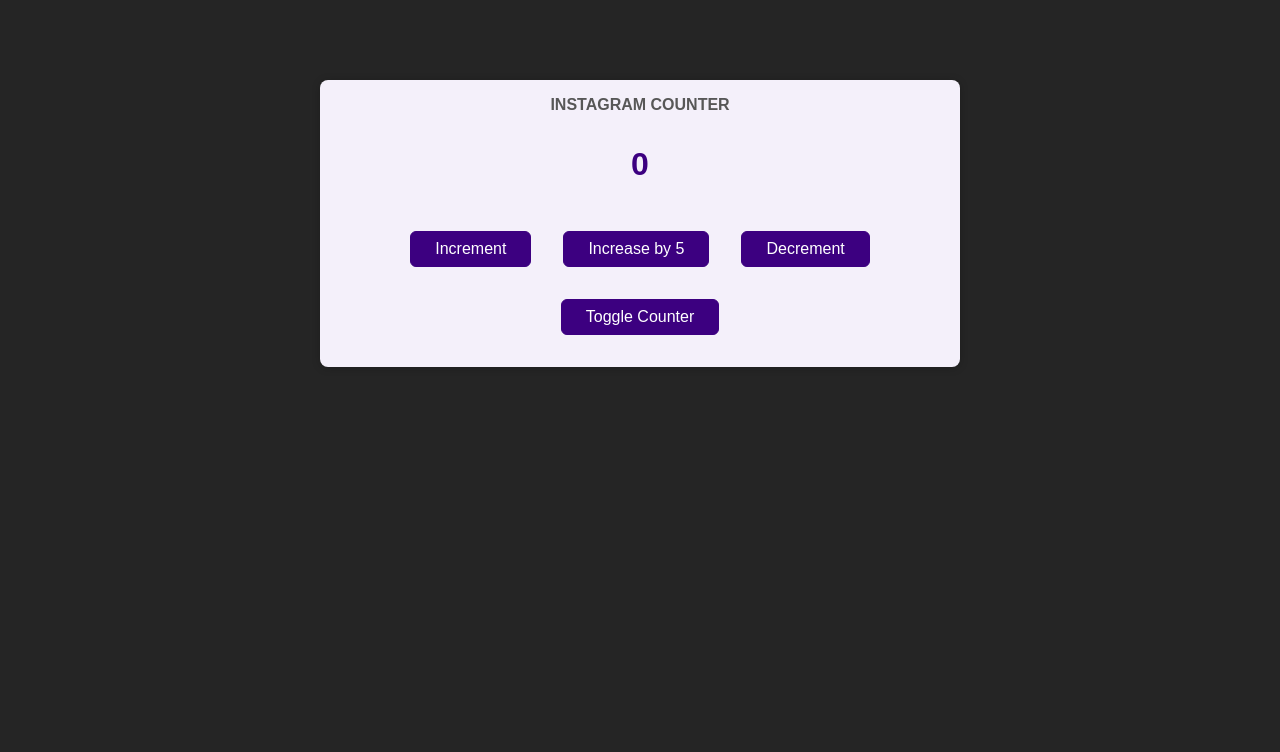
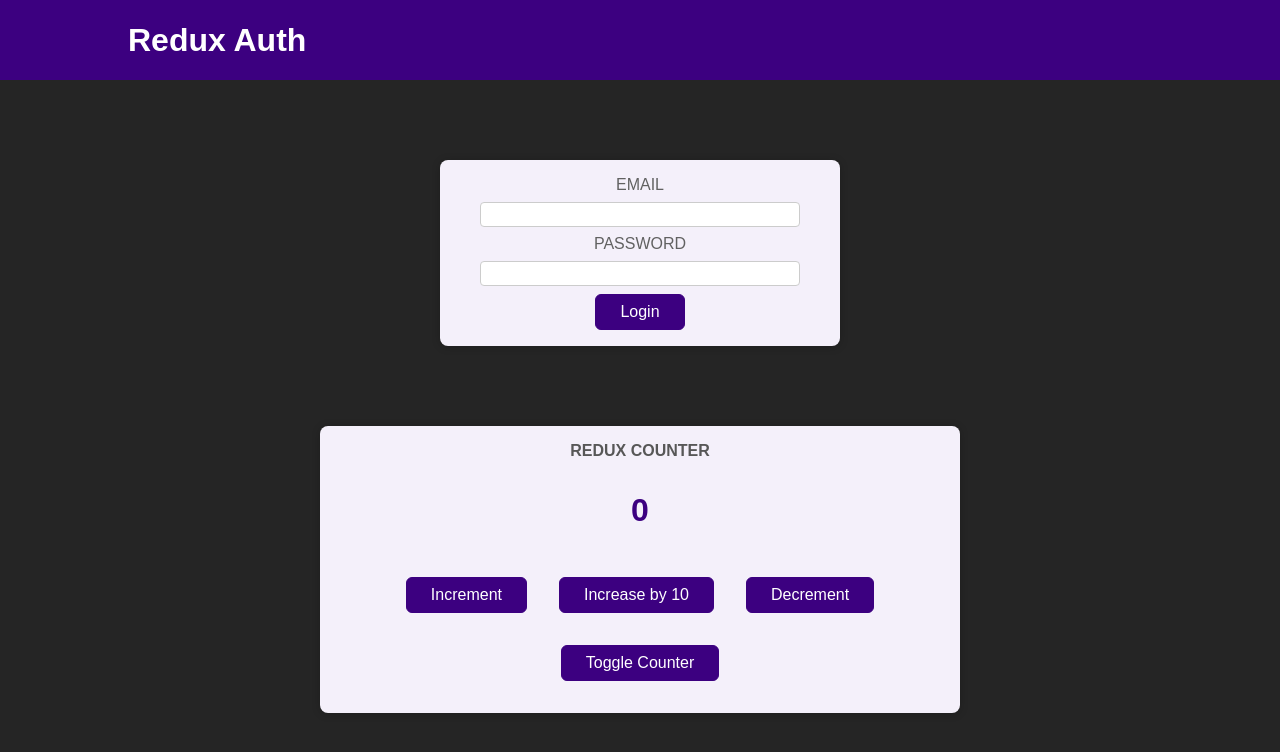
Before and after one commit to MehmetKaldirim/follower-orginizer, a React (Create React App) app: page / in a window 1280 px wide. Shown: the top 752 px of the page. Built offline with nearby package versions, Linux system fonts and the light colour scheme.

Commit message:
multiples added and aplitted

```diff
--- a/src/App.js
+++ b/src/App.js
@@ -1,7 +1,23 @@
+import { Fragment } from "react";
+import { useSelector } from "react-redux";
+
 import Counter from "./components/Counter";
 import Table from "./components/Table/Table";
+import Header from "./components/Header";
+import Auth from "./components/Auth";
+import UserProfile from "./components/UserProfile";
+
 function App() {
-  return <Counter />;
+  const isAuth = useSelector((state) => state.auth.isAuthenticated);
+
+  return (
+    <Fragment>
+      <Header />
+      {!isAuth && <Auth />}
+      {isAuth && <UserProfile />}
+      <Counter />
+    </Fragment>
+  );
 }
 
 export default App;
--- a/src/components/Auth.js
+++ b/src/components/Auth.js
@@ -1,17 +1,25 @@
-import classes from './Auth.module.css';
+import { useDispatch } from "react-redux";
 
+import classes from "./Auth.module.css";
+import { authActions } from "../store/auth-slice";
 const Auth = () => {
+  const dispatch = useDispatch();
+
+  const loginHandler = (event) => {
+    event.preventDefault();
+    dispatch(authActions.login());
+  };
   return (
     <main className={classes.auth}>
       <section>
-        <form>
+        <form onSubmit={loginHandler}>
           <div className={classes.control}>
-            <label htmlFor='email'>Email</label>
-            <input type='email' id='email' />
+            <label htmlFor="email">Email</label>
+            <input type="email" id="email" />
           </div>
           <div className={classes.control}>
-            <label htmlFor='password'>Password</label>
-            <input type='password' id='password' />
+            <label htmlFor="password">Password</label>
+            <input type="password" id="password" />
           </div>
           <button>Login</button>
         </form>
--- a/src/components/Counter.js
+++ b/src/components/Counter.js
@@ -1,36 +1,36 @@
 import { useSelector, useDispatch } from "react-redux";
 
-import { counterActions } from "../store/index";
+import { counterActions } from "../store/counter-slice";
 import classes from "./Counter.module.css";
 
 const Counter = () => {
   const dispatch = useDispatch();
-  const counter = useSelector((state) => state.counter);
-  const show = useSelector((state) => state.showCounter);
+  const counter = useSelector((state) => state.counter.counter);
+  const show = useSelector((state) => state.counter.showCounter);
 
   const incrementHandler = () => {
     dispatch(counterActions.increment());
   };
 
   const increaseHandler = () => {
-    //{type: SOME_UNIQUE_IDENTIFIER, payload: 10} payload is must
-    dispatch(counterActions.increase(5));
+    dispatch(counterActions.increase(10)); // { type: SOME_UNIQUE_IDENTIFIER, payload: 10 }
   };
 
   const decrementHandler = () => {
     dispatch(counterActions.decrement());
   };
+
   const toggleCounterHandler = () => {
-    dispatch(counterActions.toogleCounter());
+    dispatch(counterActions.toggleCounter());
   };
 
   return (
     <main className={classes.counter}>
-      <h1>Instagram Counter</h1>
+      <h1>Redux Counter</h1>
       {show && <div className={classes.value}>{counter}</div>}
       <div>
         <button onClick={incrementHandler}>Increment</button>
-        <button onClick={increaseHandler}>Increase by 5</button>
+        <button onClick={increaseHandler}>Increase by 10</button>
         <button onClick={decrementHandler}>Decrement</button>
       </div>
       <button onClick={toggleCounterHandler}>Toggle Counter</button>
@@ -39,3 +39,44 @@
 };
 
 export default Counter;
+
+// class Counter extends Component {
+//   incrementHandler() {
+//     this.props.increment();
+//   }
+
+//   decrementHandler() {
+//     this.props.decrement();
+//   }
+
+//   toggleCounterHandler() {}
+
+//   render() {
+//     return (
+//       <main className={classes.counter}>
+//         <h1>Redux Counter</h1>
+//         <div className={classes.value}>{this.props.counter}</div>
+//         <div>
+//           <button onClick={this.incrementHandler.bind(this)}>Increment</button>
+//           <button onClick={this.decrementHandler.bind(this)}>Decrement</button>
+//         </div>
+//         <button onClick={this.toggleCounterHandler}>Toggle Counter</button>
+//       </main>
+//     );
+//   }
+// }
+
+// const mapStateToProps = state => {
+//   return {
+//     counter: state.counter
+//   };
+// }
+
+// const mapDispatchToProps = dispatch => {
+//   return {
+//     increment: () => dispatch({ type: 'increment' }),
+//     decrement: () => dispatch({ type: 'decrement' }),
+//   }
+// };
+
+// export default connect(mapStateToProps, mapDispatchToProps)(Counter);
--- a/src/components/Header.js
+++ b/src/components/Header.js
@@ -1,22 +1,33 @@
-import classes from './Header.module.css';
+import classes from "./Header.module.css";
+
+import { useSelector, useDispatch } from "react-redux";
+import { authActions } from "../store/auth-slice";
 
 const Header = () => {
+  const isAuth = useSelector((state) => state.auth.isAuthenticated);
+  const dispatch = useDispatch();
+
+  const logoutHandler = () => {
+    dispatch(authActions.logout());
+  };
   return (
     <header className={classes.header}>
       <h1>Redux Auth</h1>
+      {isAuth && (
         <nav>
           <ul>
             <li>
-            <a href='/'>My Products</a>
+              <a href="/">My Products</a>
             </li>
             <li>
-            <a href='/'>My Sales</a>
+              <a href="/">My Sales</a>
             </li>
             <li>
-            <button>Logout</button>
+              <button onClick={logoutHandler}>Logout</button>
             </li>
           </ul>
         </nav>
+      )}
     </header>
   );
 };
--- /dev/null
+++ b/src/store/auth-slice.js
@@ -0,0 +1,21 @@
+import { createSlice } from "@reduxjs/toolkit";
+
+const initialAuthState = {
+  isAuthenticated: false,
+};
+
+const authSlice = createSlice({
+  name: "authentication",
+  initialState: initialAuthState,
+  reducers: {
+    login(state) {
+      state.isAuthenticated = true;
+    },
+    logout(state) {
+      state.isAuthenticated = false;
+    },
+  },
+});
+
+export const authActions = authSlice.actions;
+export default authSlice.reducer;
--- /dev/null
+++ b/src/store/counter-slice.js
@@ -0,0 +1,27 @@
+import { createSlice } from "@reduxjs/toolkit";
+
+const initialCounterState = { counter: 0, showCounter: true };
+
+const counterSlice = createSlice({
+  name: "counter",
+  initialState: initialCounterState,
+  reducers: {
+    increment(state) {
+      state.counter++;
+    },
+    decrement(state) {
+      state.counter--;
+    },
+    increase(state, action) {
+      state.counter = state.counter + action.payload;
+    },
+    toggleCounter(state) {
+      state.showCounter = !state.showCounter;
+    },
+  },
+});
+
+
+export const counterActions = counterSlice.actions;
+
+export default counterSlice.reducer;
--- a/src/store/index.js
+++ b/src/store/index.js
@@ -1,30 +1,16 @@
-//import { createStore, combineReducers } from "redux";
-import { createSlice, configureStore } from "@reduxjs/toolkit";
+import { configureStore } from "@reduxjs/toolkit";
 
-const initialState = { counter: 0, showCounter: true };
+import counterReducer from "./counter-slice";
+import authReducer from "./auth-slice";
+// single slice example
+//const store = configureStore({
+//  reducer: counterSlice.reducer,
+//});
 
-const counterSlice = createSlice({
-  name: "counter",
-  initialState,
-  reducers: {
-    increment(state) {
-      state.counter++;
-    },
-    decrement(state) {
-      state.counter--;
-    },
-    increase(state, action) {
-      state.counter = state.counter + action.payload;
-    },
-    toogleCounter(state) {
-      state.showCounter = !state.showCounter;
-    },
-  },
+//now multiple slices
+
+const store = configureStore({
+  reducer: { counter: counterReducer, auth: authReducer },
 });
 
-const store = configureStore({
-  reducer: counterSlice.reducer,
-});
-
-export const counterActions = counterSlice.actions;
 export default store;
```
Lines whose indentation alone changed are shown as unchanged.
